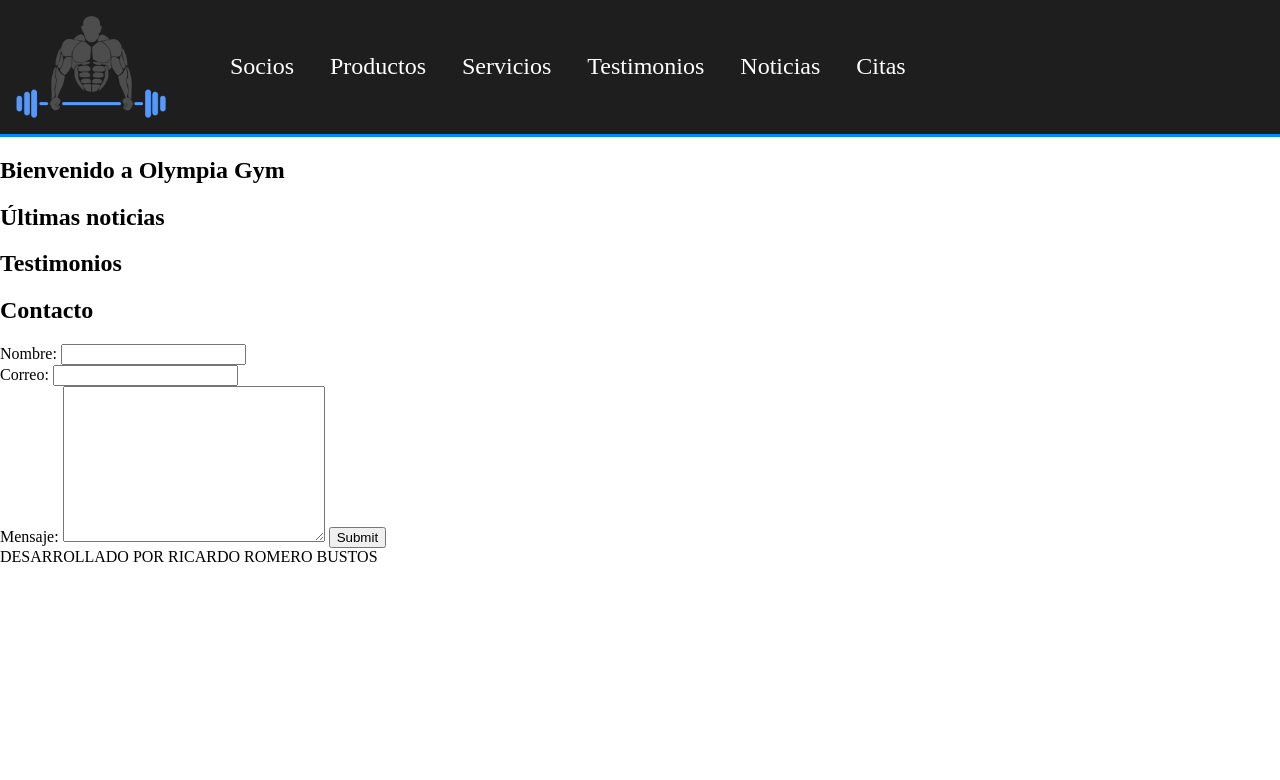
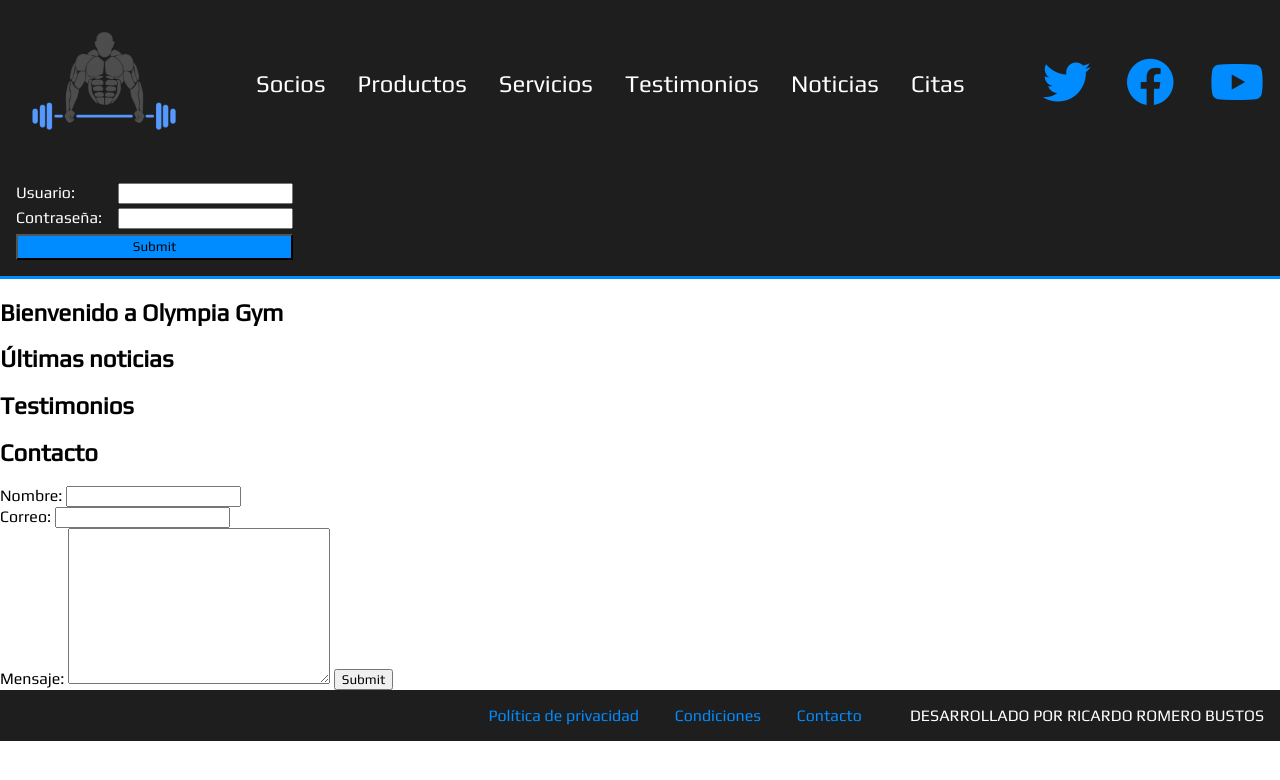
Before and after one commit to z1ku/club-deportivo, a PHP site: page / in a window 1280 px wide. Shown: the top 780 px of the page. Run offline with PHP 8.4, Linux system fonts and the light colour scheme.

Commit message:
menu y footer

```diff
--- a/css/estilos.css
+++ b/css/estilos.css
@@ -4,6 +4,11 @@
 
 body{
     margin: 0;
+    font-family: 'Play', sans-serif;
+}
+
+input{
+    font-family: inherit;
 }
 
 img{
@@ -13,6 +18,7 @@ img{
 /* ESTILOS PARA EL MENU */
 header{
     display: flex;
+    justify-content: space-between;
     align-items: center;
     flex-wrap: wrap;
     position: sticky;
@@ -21,18 +27,84 @@ header{
 }
 
 #logo{
-    width: 150px;
+    width: 9rem;
     margin: 1rem;
     margin-right: 3rem;
 }
 
-header a{
+nav{
+    display: flex;
+    align-items: center;
+    flex-wrap: wrap;
+}
+
+nav a{
     color: white;
     text-decoration: none;
     font-size: 1.5rem;
     margin: 1rem;
 }
 
-header a:hover{
+nav a:hover{
     color: rgb(214, 214, 214);
 }
+
+.rrss a{
+    color: rgb(0, 140, 255);
+    font-size: 3rem;
+    margin: 1rem;
+}
+
+.rrss a:hover{
+    color: rgb(50, 163, 255);
+}
+
+.login form{
+    display: flex;
+    flex-direction: column;
+    color: white;
+    margin: 1rem;
+}
+
+.login form div{
+    display: flex;
+    justify-content: space-between;
+    margin-bottom: 0.3rem;
+}
+
+.login form div label{
+    margin-right: 1rem;
+}
+
+#btn-login{
+    background-color: rgb(0, 140, 255);
+    padding: 0.2rem;
+}
+
+#btn-login:hover{
+    background-color: rgb(50, 163, 255);
+}
+
+/* ESTILOS PARA EL FOOTER */
+footer{
+    display: flex;
+    justify-content: flex-end;
+    align-items: center;
+    background-color: #1e1e1e;
+    color: white;
+    padding: 1rem;
+}
+
+footer a{
+    color: rgb(0, 140, 255);
+    text-decoration: none;
+    margin: 0 1rem;
+}
+
+footer a:hover{
+    color: rgb(50, 163, 255);
+}
+
+footer>div{
+    margin-right: 2rem;
+}
--- a/index.php
+++ b/index.php
@@ -6,11 +6,15 @@
     <meta name="viewport" content="width=device-width, initial-scale=1.0">
     <title>Home</title>
     <link rel="stylesheet" href="css/estilos.css">
+    <link rel="preconnect" href="https://fonts.googleapis.com">
+    <link rel="preconnect" href="https://fonts.gstatic.com" crossorigin>
+    <link href="https://fonts.googleapis.com/css2?family=Play&display=swap" rel="stylesheet">
+    <link rel="stylesheet" href="https://cdnjs.cloudflare.com/ajax/libs/font-awesome/6.2.0/css/all.min.css" integrity="sha512-xh6O/CkQoPOWDdYTDqeRdPCVd1SpvCA9XXcUnZS2FmJNp1coAFzvtCN9BmamE+4aHK8yyUHUSCcJHgXloTyT2A==" crossorigin="anonymous" referrerpolicy="no-referrer" />
 </head>
 <body>
     <header>
-        <img src="img/logo.png" alt="" id="logo">
         <nav>
+            <a href="index.php"><img src="img/logo.png" alt="" id="logo"></a>
             <a href="">Socios</a>
             <a href="">Productos</a>
             <a href="">Servicios</a>
@@ -18,6 +22,24 @@
             <a href="">Noticias</a>
             <a href="">Citas</a>
         </nav>
+        <div class="rrss">
+            <a href=""><i class="fa-brands fa-twitter"></i></a>
+            <a href=""><i class="fa-brands fa-facebook"></i></a>
+            <a href=""><i class="fa-brands fa-youtube"></i></a>
+        </div>
+        <div class="login">
+            <form action="" method="post">
+                <div>
+                    <label for="usuario">Usuario:</label>
+                    <input type="text" name="usuario">
+                </div>
+                <div>
+                    <label for="pass">Contraseña:</label>
+                    <input type="password" name="pass">
+                </div>
+                <input type="submit" name="enviar" id="btn-login">
+            </form>
+        </div>
     </header>
     <main>
         <section>
@@ -70,6 +92,11 @@
         </section>
     </main>
     <footer>
+        <div>
+            <a href="">Política de privacidad</a>
+            <a href="">Condiciones</a>
+            <a href="">Contacto</a>
+        </div>
         <span>DESARROLLADO POR RICARDO ROMERO BUSTOS</span>
     </footer>
 </body>
```
